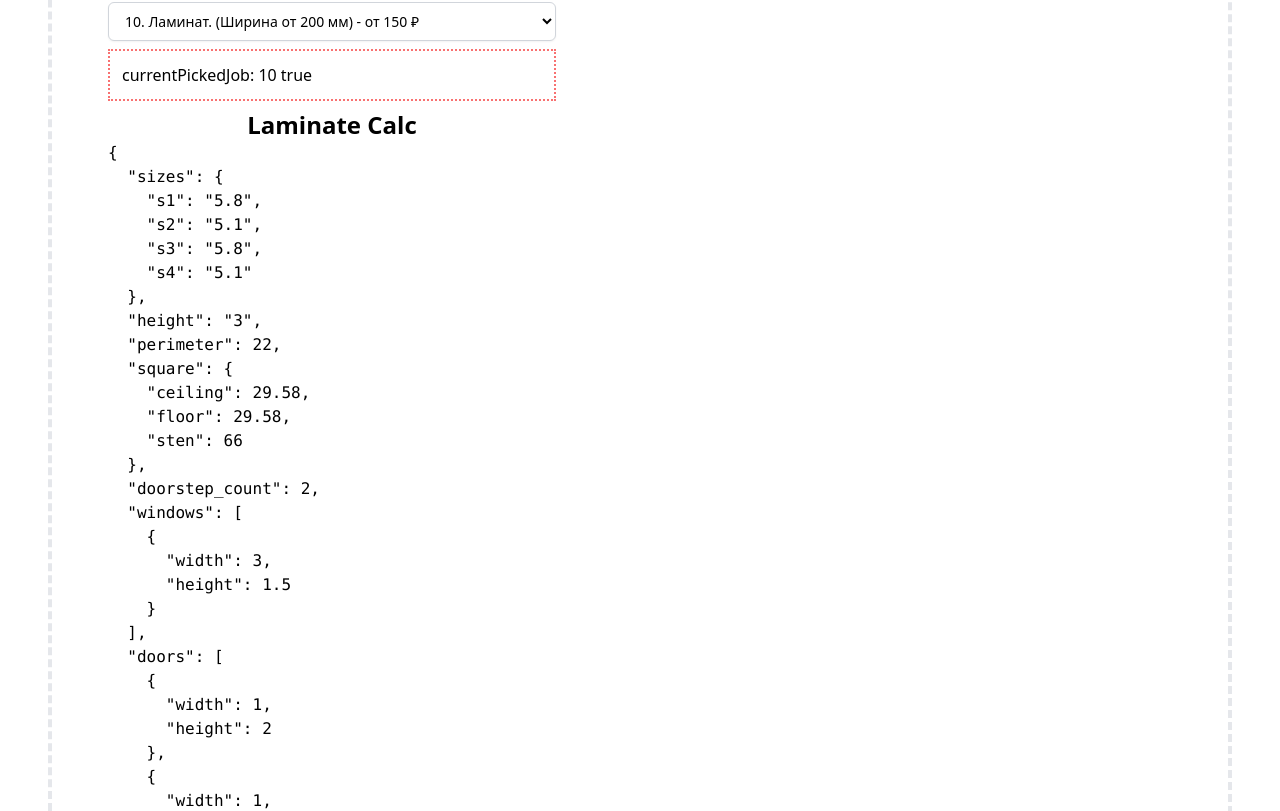
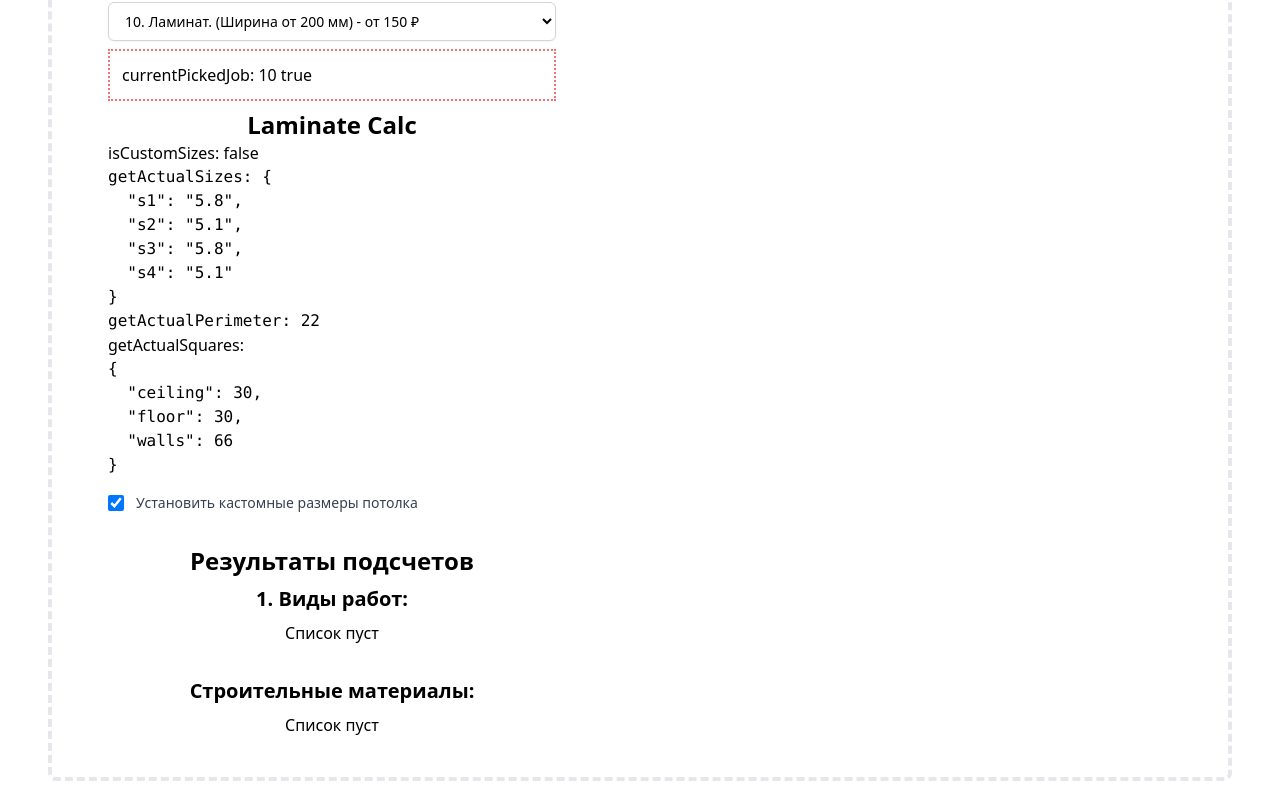
Before and after one commit to nvlight/home_calc, a Vue app in the folder vue/: page /get-started in a window 1280 px wide. Shown: the part 572-1383 px from the top of the page. Built offline with nearby package versions, Linux system fonts and the light colour scheme.

Commit message:
LaminateCalc - parentRoomSizes and custom room sizes is now calced fine!

```diff
--- a/vue/src/components/LaminateCalc.vue
+++ b/vue/src/components/LaminateCalc.vue
@@ -1,6 +1,123 @@
 <template>
     <h3 class="text-center text-2xl font-semibold">Laminate Calc</h3>
-    <pre>{{room}}</pre>
+<!--    <pre>{{room}}</pre>-->
+    <div>
+        isCustomSizes: {{isCustomSizes}}
+    </div>
+<!--    <pre>room.sizes: {{room.sizes}}</pre>-->
+<!--    <pre>customSizes: {{customSizes}}</pre>-->
+    <pre>getActualSizes: {{getActualSizes()}}</pre>
+    <pre>getActualPerimeter: {{getActualPerimeter()}}</pre>
+    <div>getActualSquares: <pre>{{getActualSquares()}}</pre></div>
+    <div v-if="isCustomSizes">
+        <fieldset>
+            <div class="mt-4 space-y-4">
+                <div class="flex items-start">
+                    <div class="flex h-5 items-center">
+                        <input id="comments" name="comments" type="checkbox"
+                               class="h-4 w-4 rounded border-gray-300 text-indigo-600 focus:ring-indigo-500
+                                   focus:outline-none focus:ring-2 focus:ring-offset-2 focus:ring-indigo-500
+                                   focus:border"
+                               @click="toggleCustomSizes"
+                               checked
+                        >
+                    </div>
+                    <div class="ml-3 text-sm">
+                        <label for="comments" class="font-medium text-gray-700">Запретить кастомные размеры потолка</label>
+                    </div>
+                </div>
+
+            </div>
+        </fieldset>
+    </div>
+    <div v-else>
+        <fieldset>
+            <div class="mt-4 space-y-4">
+                <div class="flex items-start">
+                    <div class="flex h-5 items-center">
+                        <input id="comments" name="comments" type="checkbox"
+                               class="h-4 w-4 rounded border-gray-300 text-indigo-600 focus:ring-indigo-500
+                                   focus:outline-none focus:ring-2 focus:ring-offset-2 focus:ring-indigo-500
+                                   focus:border"
+                               @click="toggleCustomSizes"
+                               checked
+                        >
+                    </div>
+                    <div class="ml-3 text-sm">
+                        <label for="comments" class="font-medium text-gray-700">Установить кастомные размеры потолка</label>
+                    </div>
+                </div>
+
+            </div>
+        </fieldset>
+    </div>
+
+    <div
+        v-if="isCustomSizes"
+    >
+        <div class="mr-2">
+            <label for="a1" class="">Сторона 1</label>
+            <input
+                @change="updatePerimeterAndSquares"
+                id="a1" name="a1" v-model="customSizes.s1" type="text" autocomplete="s1" required
+                class="appearance-none relative block w-full px-3 py-2 border border-gray-300 placeholder-gray-500 text-gray-900
+                           rounded-b-md rounded-t-md
+                           focus:outline-none focus:ring-indigo-500 focus:border-indigo-500 focus:z-10 sm:text-sm"
+                placeholder="Сторона 1">
+        </div>
+        <div class="mr-2">
+            <label for="a2" class="">Сторона 2</label>
+            <input
+                @change="updatePerimeterAndSquares"
+                id="a2" name="a2" v-model="customSizes.s2" type="text" autocomplete="s2" required
+                class="appearance-none relative block w-full px-3 py-2 border border-gray-300 placeholder-gray-500 text-gray-900
+                           rounded-b-md rounded-t-md
+                           focus:outline-none focus:ring-indigo-500 focus:border-indigo-500 focus:z-10 sm:text-sm"
+                placeholder="Сторона 2">
+        </div>
+        <div class="mr-2">
+            <label for="a3" class="">Сторона 3</label>
+            <input
+                @change="updatePerimeterAndSquares"
+                id="a3" name="a3" v-model="customSizes.s3" type="text" autocomplete="s3" required
+                class="appearance-none relative block w-full px-3 py-2 border border-gray-300 placeholder-gray-500 text-gray-900
+                           rounded-b-md rounded-t-md
+                           focus:outline-none focus:ring-indigo-500 focus:border-indigo-500 focus:z-10 sm:text-sm"
+                placeholder="Сторона 3">
+        </div>
+        <div class="mr-2">
+            <label for="a4" class="">Сторона 4</label>
+            <input
+                @change="updatePerimeterAndSquares"
+                id="a4" name="a4" v-model="customSizes.s4" type="text" autocomplete="current-password" required
+                class="appearance-none relative block w-full px-3 py-2 border border-gray-300 placeholder-gray-500 text-gray-900
+                           rounded-b-md rounded-t-md
+                           focus:outline-none focus:ring-indigo-500 focus:border-indigo-500 focus:z-10 sm:text-sm"
+                placeholder="Сторона 4">
+        </div>
+
+
+        <div class="pt-3">
+            <div>
+                Периметр: <span><strong>{{perimeter}}</strong> м.</span>
+            </div>
+            <div>
+                <span>Площадь потолка: </span>
+                <span><strong>{{square.ceiling}}</strong> кв.м.</span>
+            </div>
+            <div>
+                <span>Площадь пола: </span>
+                <span><strong>{{square.floor}}</strong> кв.м.</span>
+            </div>
+            <div>
+                <span>Площадь стен: </span>
+                <span><strong>{{square.walls}}</strong> кв.м.</span>
+            </div>
+        </div>
+
+    </div>
+
+
 </template>
 
 <script>
@@ -9,15 +126,66 @@ export default {
     props: ['room'],
     data(){
         return {
-
+            isCustomSizes: false,
+            customSizes : {
+                s1: 0,
+                s2: 0,
+                s3: 0,
+                s4: 0,
+            },
+            square: {
+                ceiling: 0,
+                floor: 0,
+                walls: 0,
+            },
+            perimeter: 0,
         }
     },
     methods: {
-
+        toggleCustomSizes(){
+            this.isCustomSizes = !(this.isCustomSizes);
+        },
+        getActualSizes(){
+            if (this.isCustomSizes){
+                return this.customSizes;
+            }
+            return this.room.sizes;
+        },
+        updatePerimeter() {
+            this.perimeter = Math.ceil(
+                +(this.getActualSizes().s1) +
+                +(this.getActualSizes().s2) +
+                +(this.getActualSizes().s3) +
+                +(this.getActualSizes().s4)
+            );
+        },
+        updateSquare(){
+            this.square.ceiling = Math.ceil(
+                +(this.getActualSizes().s1) *
+                +(this.getActualSizes().s2)
+            );
+            this.square.floor = this.square.ceiling;
+            this.square.walls = this.getActualPerimeter() * Math.ceil(this.room.height);
+        },
+        updatePerimeterAndSquares(){
+            //this.updatePerimeter();
+            this.updateSquare();
+        },
+        getActualPerimeter(){
+            this.updatePerimeter();
+            return this.perimeter;
+        },
+        getActualSquares(){
+            this.updateSquare();
+            return this.square;
+        },
     },
     computed: {
-
     },
+    watch:{
+    },
+    created() {
+    }
 }
 </script>
 
```
